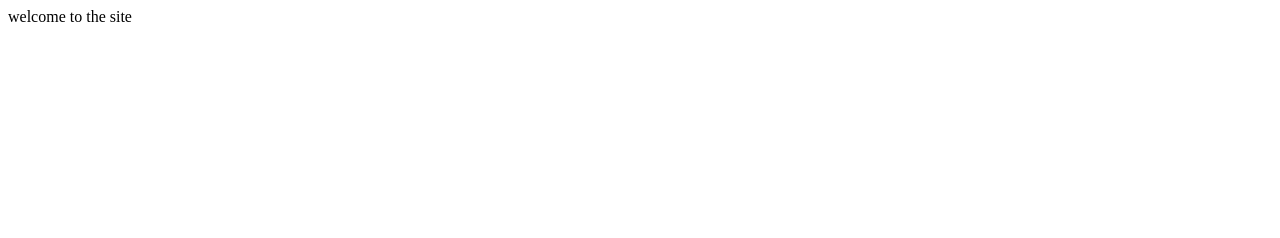
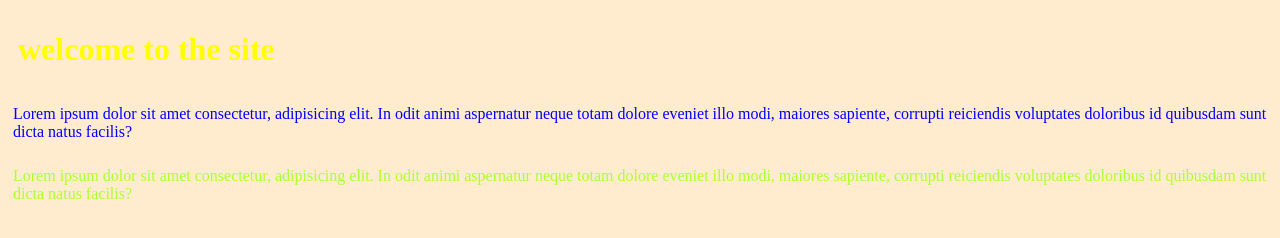
Before and after one commit to earthwebdev/Html-form, a plain HTML site: page index.html in a window 1280 px wide. Drawn offline with Linux system fonts and the light colour scheme.

Commit message:
added codes

```diff
--- a/index.html
+++ b/index.html
@@ -5,8 +5,25 @@
     <meta http-equiv="X-UA-Compatible" content="IE=edge">
     <meta name="viewport" content="width=device-width, initial-scale=1.0">
     <title>Index file </title>
+    <style>
+        *{
+            background-color: blanchedalmond;
+        }
+        h1{
+            padding:10px;
+        }
+        p{ padding: 5px; color: greenyellow;}
+        #hid{
+            color: yellow;
+        }
+        .abc{
+            color:blue;
+        }
+    </style>
 </head>
 <body>
-    welcome to the site
+    <h1 id="hid">welcome to the site</h1>
+    <p class="abc">Lorem ipsum dolor sit amet consectetur, adipisicing elit. In odit animi aspernatur neque totam dolore eveniet illo modi, maiores sapiente, corrupti reiciendis voluptates doloribus id quibusdam sunt dicta natus facilis?</p>
+    <p>Lorem ipsum dolor sit amet consectetur, adipisicing elit. In odit animi aspernatur neque totam dolore eveniet illo modi, maiores sapiente, corrupti reiciendis voluptates doloribus id quibusdam sunt dicta natus facilis?</p>
 </body>
 </html>
```
